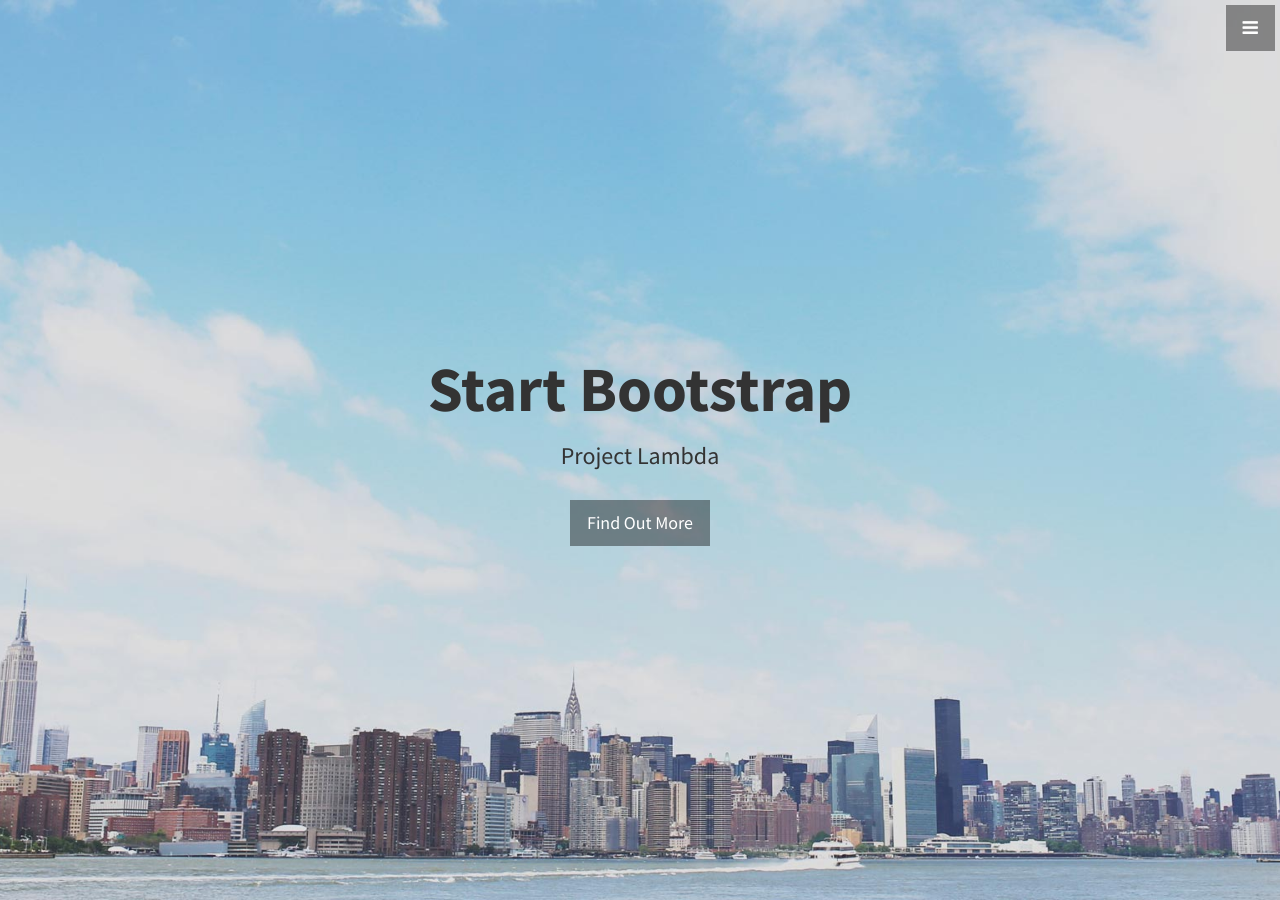
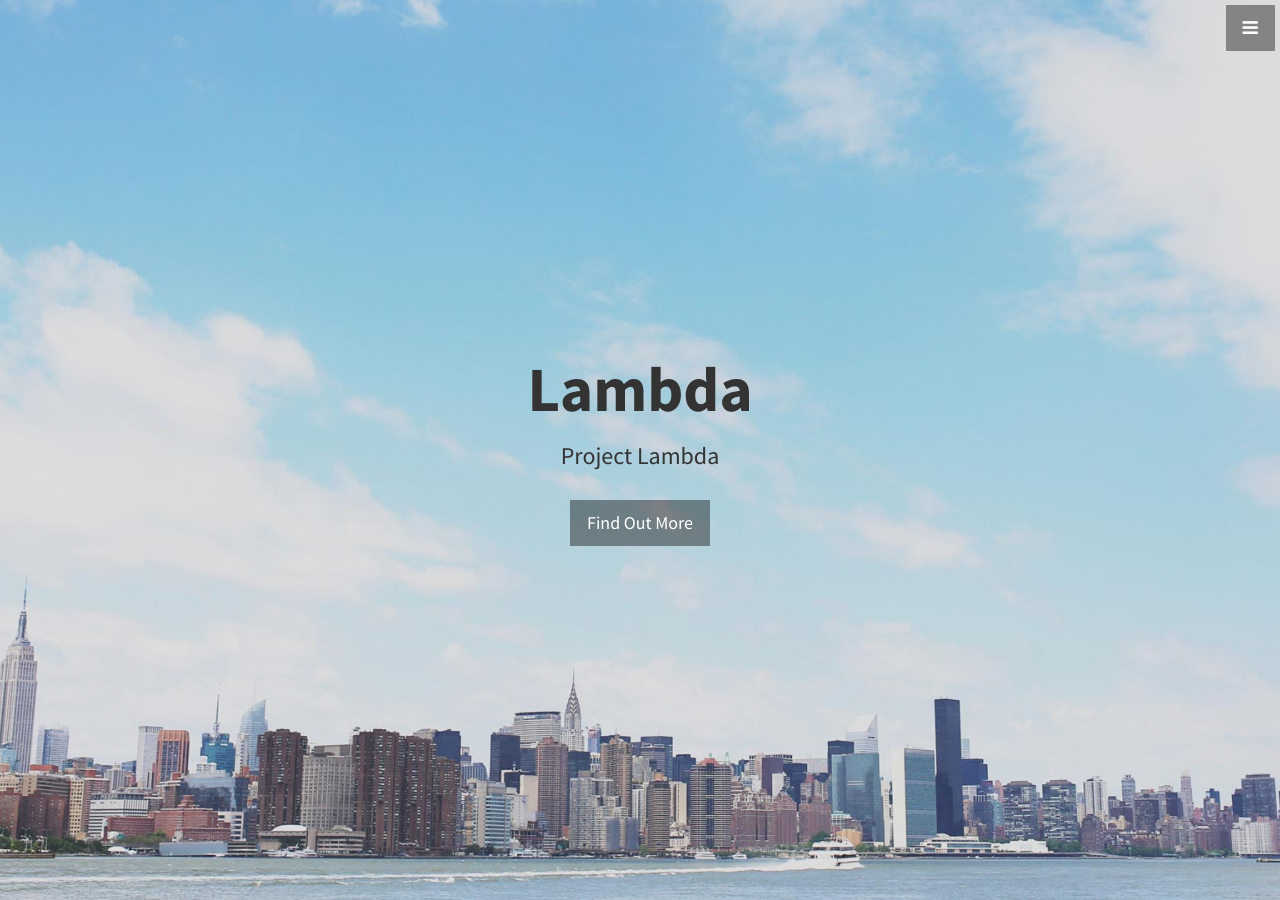
Before and after one commit to ProjectLambda9/ProjectLambda, a Jekyll site: the page built from index.html, in a window 1280 px wide and 900 px high. Built offline with Jekyll 4.4.1, drawn with Linux system fonts in a browser that asks for light colours.

Commit message:
Update header.html

```diff
--- a/_includes/header.html
+++ b/_includes/header.html
@@ -1,6 +1,6 @@
 <header id="top" class="header">
   <div class="text-vertical-center">
-    <h1>Start Bootstrap</h1>
+    <h1>Lambda</h1>
     <h3>Project Lambda</h3>
     <br>
     <a href="#about" class="btn btn-dark btn-lg">Find Out More</a>
```
